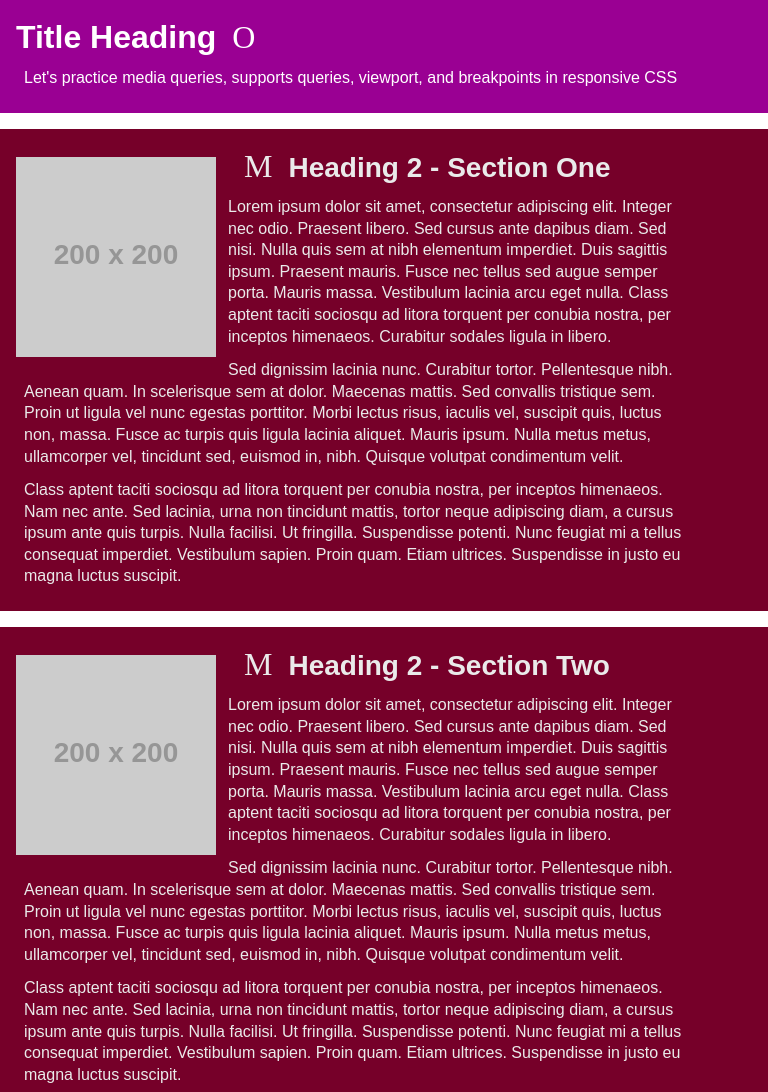
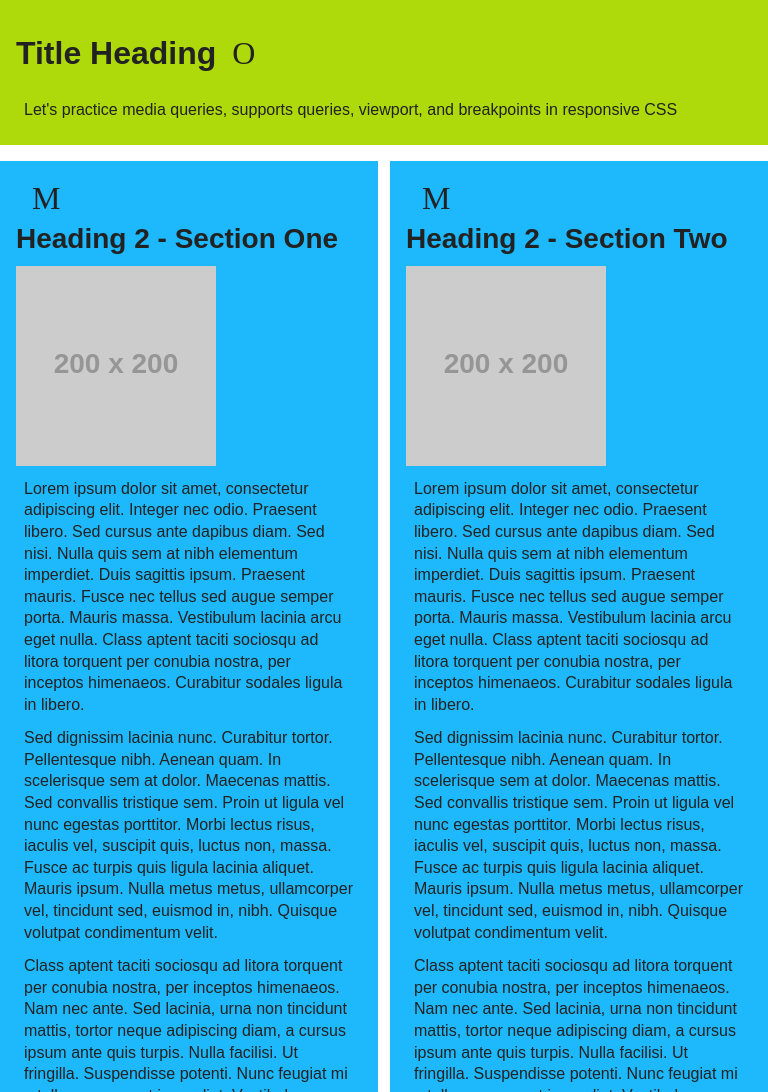
Before and after one commit to TdayAsu/viewport, a plain HTML site: page index.html in a window 768 px wide. Shown: the top 1092 px of the page. Drawn offline with Linux system fonts and the light colour scheme; placeholder pictures from the web are drawn by us; some icons are missing.

Commit message:
Update Day.styles.css

```diff
--- a/Day.styles.css
+++ b/Day.styles.css
@@ -143,6 +143,7 @@ section{
 }
 
 /* ---------- EXTRA SMALL SCREEN STYLES ---------- */
+@media (max-width: 576px) {
     header, footer{
         background-color: var(--pink);
         color: var(--white);
@@ -158,11 +159,11 @@ img{
         display: inline;
         float: left;
     }
+}
 
 
-/* ---------- SMALL SCREEN STYLES ---------- */
-/* --------------- BEGIN SMALL SCREEN SIZES --------------- */
-    /* header, footer{
+@media (max-width: 768px) {
+    header, footer{
         background-color: var(--lime-green);
         color: var(--dark-gray);
     }
@@ -187,14 +188,16 @@ img{
     img{
         width: 200px;
         max-width: 200px;
-    } */
+    }
+}
 /* --------------- END SMALL SCREEN SIZES --------------- */
 
 
 
 /* ---------- MEDIUM SCREEN STYLES ---------- */
 /* --------------- BEGIN MEDIUM SCREEN SIZES --------------- */
-    /* header, footer{
+@media (max-width: 992px) {
+    header, footer{
         background-color: var(--black);
         color: var(--white);
     }
@@ -219,14 +222,16 @@ img{
     #seven{
         grid-column: 3/4;
         grid-row: 3/5;
-    } */
+    }
+}
 /* --------------- END MEDIUM SCREEN SIZES --------------- */
 
 
 
 /* ---------- LARGE SCREEN STYLES ---------- */
 /* --------------- BEGIN LARGE SCREEN SIZES --------------- */
-    /* header, footer{
+@media (max-width: 1200px) {
+    header, footer{
         background-color: var(--lime-green);
         color: var(--dark-gray);
     }
@@ -257,14 +262,16 @@ img{
 
     #seven, #eight{
         grid-row: 3/4;
-    } */
+    }
+}
 /* --------------- END LARGE SCREEN SIZES --------------- */
 
 
 
 /* ---------- ADJUSTING RESPONSIVE IMAGE SIZE ---------- */
 /* --------------- BEGIN RESPONSIVE IMAGE ADJUST SIZES --------------- */
-    /* img{
+@media (min-width: 576px)
+    img{
         width: 300px;
         max-width: 300px;
     } */
@@ -274,7 +281,8 @@ img{
 
 /* ---------- EXTRA LARGE SCREEN STYLES ---------- */
 /* --------------- BEGIN EXTRA LARGE SCREEN SIZES --------------- */
-    /* header, footer{
+@media (min-width: 1201px) {
+    header, footer{
         background-color: var(--orange);
         padding-left: 5%;
     }
@@ -339,5 +347,6 @@ img{
 
     #three p, #four p, #five p, #six p{
         padding-top: 2em;
-    } */
+    }
+}
 /* --------------- END EXTRA LARGE SCREEN SIZES --------------- */
```
Lines whose indentation alone changed are shown as unchanged.
